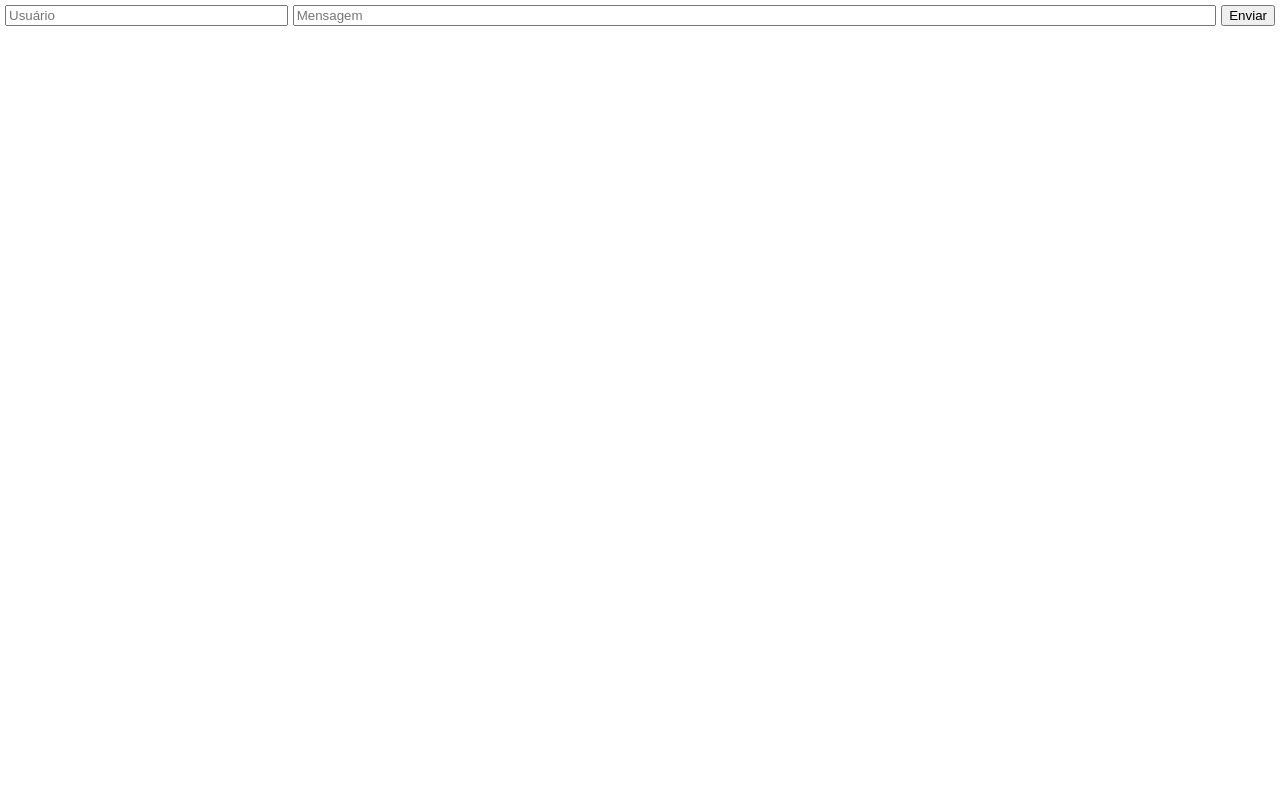
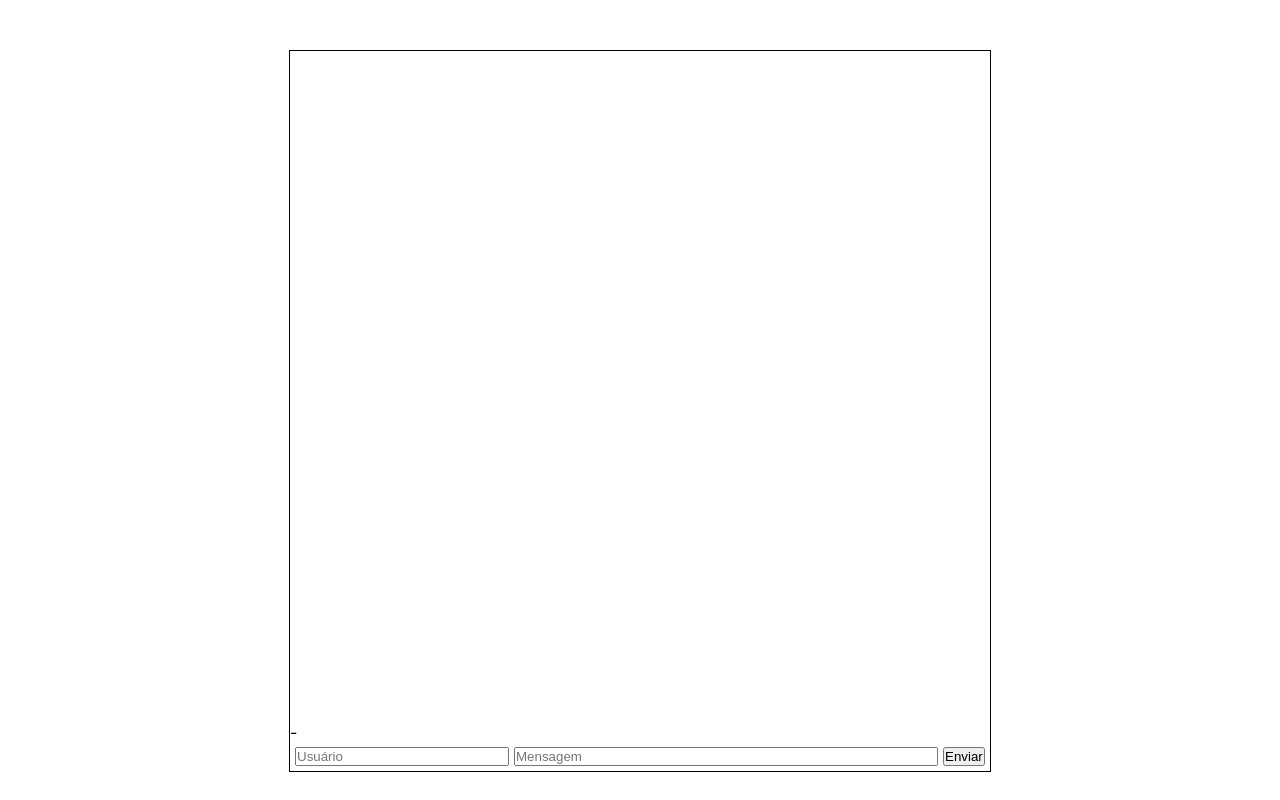
Before and after one commit to future4code/julian-whatslab-grupo6, a React (Create React App) app in the folder whats-icaro-carol/: page / in a window 1280 px wide. Both pictures are taken after a click on the button "Enviar". Built offline with nearby package versions, Linux system fonts and the light colour scheme.

Commit message:
finalizado funções obrigatórias

```diff
--- a/whats-icaro-carol/src/App.css
+++ b/whats-icaro-carol/src/App.css
@@ -1,38 +1,4 @@
-.App {
-  text-align: center;
+*{
+  margin: 0;
+  padding: 0;
 }
-
-.App-logo {
-  height: 40vmin;
-  pointer-events: none;
-}
-
-@media (prefers-reduced-motion: no-preference) {
-  .App-logo {
-    animation: App-logo-spin infinite 20s linear;
-  }
-}
-
-.App-header {
-  background-color: #282c34;
-  min-height: 100vh;
-  display: flex;
-  flex-direction: column;
-  align-items: center;
-  justify-content: center;
-  font-size: calc(10px + 2vmin);
-  color: white;
-}
-
-.App-link {
-  color: #61dafb;
-}
-
-@keyframes App-logo-spin {
-  from {
-    transform: rotate(0deg);
-  }
-  to {
-    transform: rotate(360deg);
-  }
-}
--- a/whats-icaro-carol/src/App.js
+++ b/whats-icaro-carol/src/App.js
@@ -1,12 +1,13 @@
 import React from 'react';
 import Inputs from './components/Input/Inputs'
+import Mensagens from './components/Mensagens/Mensagens'
 import styled from 'styled-components'
 import './App.css';
 
 function App() {
   return (
     <div className="App">
-      <Inputs />
+      <Mensagens />
     </div>
   );
 }
--- a/whats-icaro-carol/src/components/Input/Inputs.js
+++ b/whats-icaro-carol/src/components/Input/Inputs.js
@@ -3,8 +3,8 @@ import styled from 'styled-components'
 
 const DivInputs = styled.div`
     display: flex;
-    justify-content: center;
     padding: 5px;
+    width: 100%;
 `
 
 const InputNomeUsuario = styled.input`
@@ -14,30 +14,17 @@ const InputNomeUsuario = styled.input`
 
 const InputMensagem = styled.input`
     margin-right: 5px;
-    width: 100%;
+    width: 60%;
 `
 
 export class Inputs extends React.Component {
-    state = {
-        valorUsuario: '',
-        valorMensagem: ''
-    }
-
-    onChangeUsuario = (event) => {
-        this.setState({valorUsuario: event.target.value})
-        console.log(this.state.valorUsuario)
-    }
-
-    onChangeMensagem = (event) => {
-        this.setState({valorMensagem: event.target.value})
-    }
 
     render(){
         return (
             <DivInputs>
-                <InputNomeUsuario placeholder="Usuário" value={this.state.valorUsuario} onChange={this.onChangeUsuario}></InputNomeUsuario>
-                <InputMensagem placeholder="Mensagem" value={this.state.valorMensagem} onChange={this.onChangeMensagem}></InputMensagem>
-                <button>Enviar</button>
+                <InputNomeUsuario placeholder="Usuário" value={this.props.inputUsuario} onChange={this.props.onChangeUsuario}></InputNomeUsuario>
+                <InputMensagem placeholder="Mensagem" value={this.props.inputMensagem} onChange={this.props.onChangeMensagem}></InputMensagem>
+                <button onClick={this.props.enviarMensagem}>Enviar</button>
             </DivInputs>
         )
     }
--- /dev/null
+++ b/whats-icaro-carol/src/components/Mensagens/Mensagens.js
@@ -0,0 +1,70 @@
+import React from 'react'
+import styled from 'styled-components'
+import Inputs from '../Input/Inputs'
+
+const ContainerMensagens = styled.div`
+    width: 700px;
+    height: 90vh;
+    display: flex;
+    align-items: flex-start;
+    justify-content: flex-end;
+    flex-direction: column;
+    margin: 50px auto 0 auto;
+    border: 1px solid #000;
+`
+const MensagensP = styled.p`
+    display: block;
+`
+
+export class Mensagens extends React.Component{
+    state = {
+        mensagens: [],
+        inputUsuario: '',
+        inputMensagem: ''
+    }
+
+    onChangeUsuario = (event) => {
+        this.setState({inputUsuario: event.target.value})
+    }
+
+    onChangeMensagem = (event) => {
+        this.setState({inputMensagem: event.target.value})
+    }
+
+    enviarMensagem = () => {
+        const novaMensagem = {
+            usuario: this.state.inputUsuario,
+            mensagem: this.state.inputMensagem
+        }
+
+        const novaListaDeMensagens = [...this.state.mensagens, novaMensagem]
+
+        this.setState({
+            mensagens: novaListaDeMensagens,
+            inputMensagem: ''
+        })
+    }
+    render(){
+
+        const listaDeMensagens = this.state.mensagens.map((mensagem) => {
+            return (
+                <MensagensP>{mensagem.usuario} - {mensagem.mensagem}</MensagensP>
+            )
+        })
+
+        return(
+            <ContainerMensagens>
+                {listaDeMensagens}
+                <Inputs
+                    inputUsuario={this.state.inputUsuario}
+                    onChangeUsuario={this.onChangeUsuario}
+                    inputMensagem={this.state.inputMensagem}
+                    onChangeMensagem={this.onChangeMensagem}
+                    enviarMensagem={this.enviarMensagem}
+                />
+            </ContainerMensagens>
+        )
+    }
+}
+
+export default Mensagens
```
